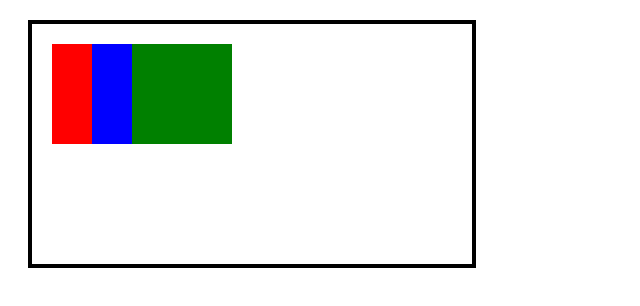
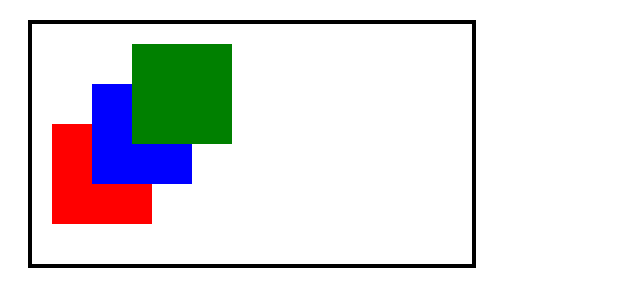
Before and after one commit to VictorSoto18/posicionamiento_css, a plain HTML site: page estático_relativo/index.html in a window 1280 px wide. Shown: the whole page, without its empty margins (0-640 px from the left). Drawn offline with Linux system fonts and the light colour scheme.

Commit message:
Pocicionamiento absoluto

```diff
--- /dev/null
+++ b/absoluto/style.css
@@ -0,0 +1,34 @@
+.container {
+    margin: 20px;
+    height: 200px;
+    display: flex;
+    border: 4px solid black;
+    padding: 20px;
+    width: 400px;
+}
+
+.red-box{
+    background-color: red;
+    position: relative;
+    top: 0px;
+    /* bottom: 200px; No funciona por la posicion estatica */
+}
+/* item con posicionamiento relativo */
+.blue-box{
+    background-color: blue;
+    position: absolute;
+    top: 20px;
+    left: 50px;
+}
+
+.green-box{
+    background-color: green;
+
+
+}
+
+.red-box, .blue-box, .green-box{
+    width: 100px;
+    height: 100px;
+    margin-right: 20px;
+}
--- a/estático/style.css
+++ b/estático_relativo/style.css
@@ -9,13 +9,15 @@
 
 .red-box{
     background-color: red;
+    position: relative;
+    top: 80px;
     /* bottom: 200px; No funciona por la posicion estatica */
 }
 /* item con posicionamiento relativo */
 .blue-box{
     background-color: blue;
     position: relative;
-    top: 0px;
+    top: 40px;
     right: 80px;
 }
 
```
Also changed, not shown: absoluto/index.html (added, +18 -0 lines), estático_relativo/index.html (renamed from estático/index.html).
